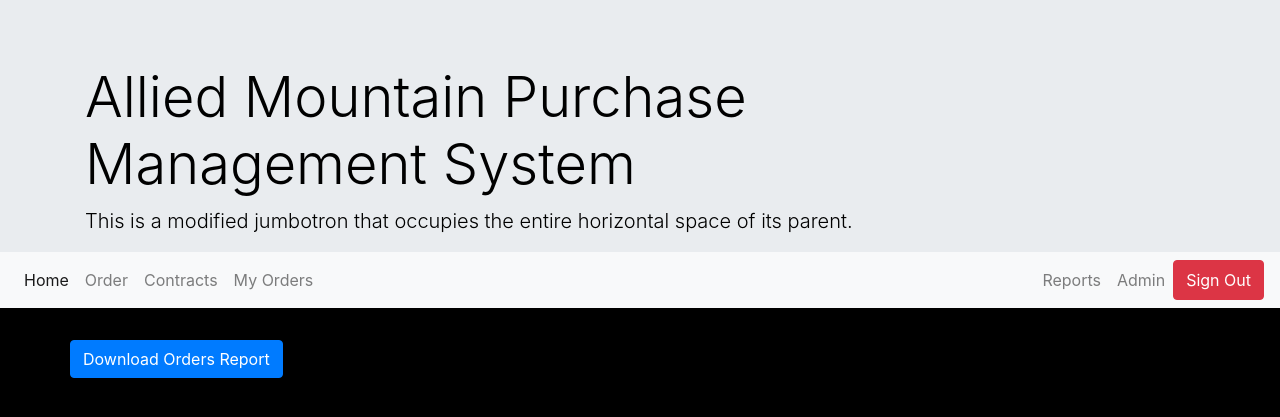
After one commit to cameron-yee/NEW_PMS, a Django app: page /main/reports in a window 1280 px wide. The commit adds this page. Shown: the top 417 px of the page. Run offline with Django 3.2, Linux system fonts and the light colour scheme; the visitor is signed in with stand-in values (Sample User, id 1); some libraries are stand-ins or nearby versions.

Commit message:
Added view to generate PDF report and html template, changed lout button styling, and added Carlos adminpy file

```diff
--- a/pms/main/models.py
+++ b/pms/main/models.py
@@ -14,7 +14,7 @@ class Quote(models.Model):
 class Contract(models.Model):
     CID = models.AutoField(primary_key=True)
     CName = models.CharField(max_length=30)
-    CBudget = models.IntegerField()
+    CBudget = models.IntegerField() #TODO: should be float
     CStart = models.DateField()
     CEnd = models.DateField(null=True)
 
@@ -30,8 +30,8 @@ class OrderDetail(models.Model):
     addressLine2 = models.CharField(max_length=40, null=True, blank=True)
     city = models.CharField(max_length=50)
     state = models.CharField(max_length=30)
-    zipCode = models.CharField(max_length=10)
-    quantity = models.IntegerField()
+    zipCode = models.CharField(max_length=10) #TODO: should be 5
+    quantity = models.IntegerField() #TODO: max quantity?
     total = models.FloatField()
     orderDate = models.DateField(default=timezone.now)
     dateApproved = models.DateField(null=True, blank=True)
--- /dev/null
+++ b/pms/main/templates/main/reports.html
@@ -0,0 +1,16 @@
+{% extends "layout.html" %}
+{% load staticfiles %}
+{% load bootstrap4 %}
+
+{% block content %}
+    <div class="container">
+        <div class="row">
+            <div class="col-xs-4">
+                <form id="reports" method="POST" action={% url 'generateorderreport' %}>
+                    {% csrf_token %}
+                    <button type="submit" value="Submit" class="btn btn-primary">Download Orders Report</button>
+                </form>
+            </div>
+        </div>
+    </div>
+{% endblock content %}
--- a/pms/main/urls.py
+++ b/pms/main/urls.py
@@ -8,6 +8,7 @@ urlpatterns = [
     path('order', views.order, name='order'),
     path('contract', views.contract, name='contract'),
     path('quotes', views.quote, name='quotes'),
-    path('myorders', views.myorders, name='myorders')
-
+    path('myorders', views.myorders, name='myorders'),
+    path('reports', views.reports, name='reports'),
+    path('generateorderreport', views.generateorderreport, name='generateorderreport'),
 ]
--- a/pms/main/views.py
+++ b/pms/main/views.py
@@ -7,6 +7,7 @@ from .forms import *
 from django.contrib.auth.models import User
 from .models import Contract, Quote, OrderDetail
 from datetime import datetime
+from reportlab.pdfgen import canvas
 
 last_OID = None
 
@@ -157,5 +158,40 @@ def contract(request):
 @login_required
 def myorders(request):
     user_id = request.user.id
-    myorders = OrderDetail.objects.all() #filter(EID=user_id)
+    myorders = OrderDetail.objects.filter(EID=user_id)
     return render(request, 'main/myorders.html', {'myorders': myorders})
+
+
+@login_required
+def reports(request):
+    return render(request, 'main/reports.html')
+
+
+@login_required
+def generateorderreport(request):
+    contracts = Contract.objects.all()
+    orders = OrderDetail.objects.all()
+    user = str(request.user.first_name + ' ' + request.user.last_name)
+
+    def PDFGen(contracts, orders):
+        def writePDF(contracts, orders, c):
+            x = 100
+            y = 100
+            c.drawString(100, 800, 'Allied Mountain Monthly Orders Report')
+            date = str(datetime.today())
+            c.drawString(100, 750, date)
+            c.drawString(100, 700, user)
+
+            for contract in contracts:
+                c.drawString(x, y, contract.CName)
+                y += 100
+            # c.drawString(100,100, "Hello World")
+
+        c = canvas.Canvas("/Users/cameronyee/Desktop/test.pdf")
+        writePDF(contracts, orders, c)
+        c.showPage()
+        c.save()
+
+    PDFGen(contracts, orders)
+
+    return HttpResponseRedirect('/')
--- a/pms/static/styles/css/min/styles.min.css
+++ b/pms/static/styles/css/min/styles.min.css
@@ -1 +1 @@
-.test>div{background:#ff0}body{background:#000;color:#fff}
+.test>div{background:#ff0}body{background:#000;color:#fff}a{color:inherit;text-decoration:none}a:hover{color:#fefefe;text-decoration:none}
--- a/pms/static/styles/scss/styles.scss
+++ b/pms/static/styles/scss/styles.scss
@@ -8,3 +8,13 @@ body {
     background: black;
     color: white;
 }
+
+a {
+    color: inherit;
+    text-decoration: none;
+
+    &:hover {
+        color: darken(white, .5);
+        text-decoration: none;
+    }
+}
--- a/pms/templates/header.html
+++ b/pms/templates/header.html
@@ -25,8 +25,16 @@
           <a class="nav-link" href="http://127.0.0.1:8000/main/myorders">My Orders</a>
         </li>
       </ul>
-      <div>
-        <button id="logout" class="btn btn-warning"><a href="/logout">Sign Out</a></button>
+      <div style="display: flex;">
+          <ul class="navbar-nav mr-auto">
+            <li class="nav-item">
+              <a class="nav-link" href="http://127.0.0.1:8000/main/reports">Reports</a>
+            </li>
+            <li class="nav-item">
+              <a class="nav-link" href="http://127.0.0.1:8000/admin">Admin</a>
+            </li>
+          </ul>
+          <button id="logout" class="btn btn-danger"><a href="/logout">Sign Out</a></button>
       </div>
     </div>
   </nav>
--- a/requirements.txt
+++ b/requirements.txt
@@ -1,3 +1,5 @@
 Django==2.0.2
 psycopg2==2.7.4
 django-bootstrap4==0.0.6
+pillow==5.0.0
+reportlab==3.4.0
```
Also changed, not shown: pms/main/admin.py (+29 -4 lines), pms/static/styles/css/styles.css (+7 -0 lines).
